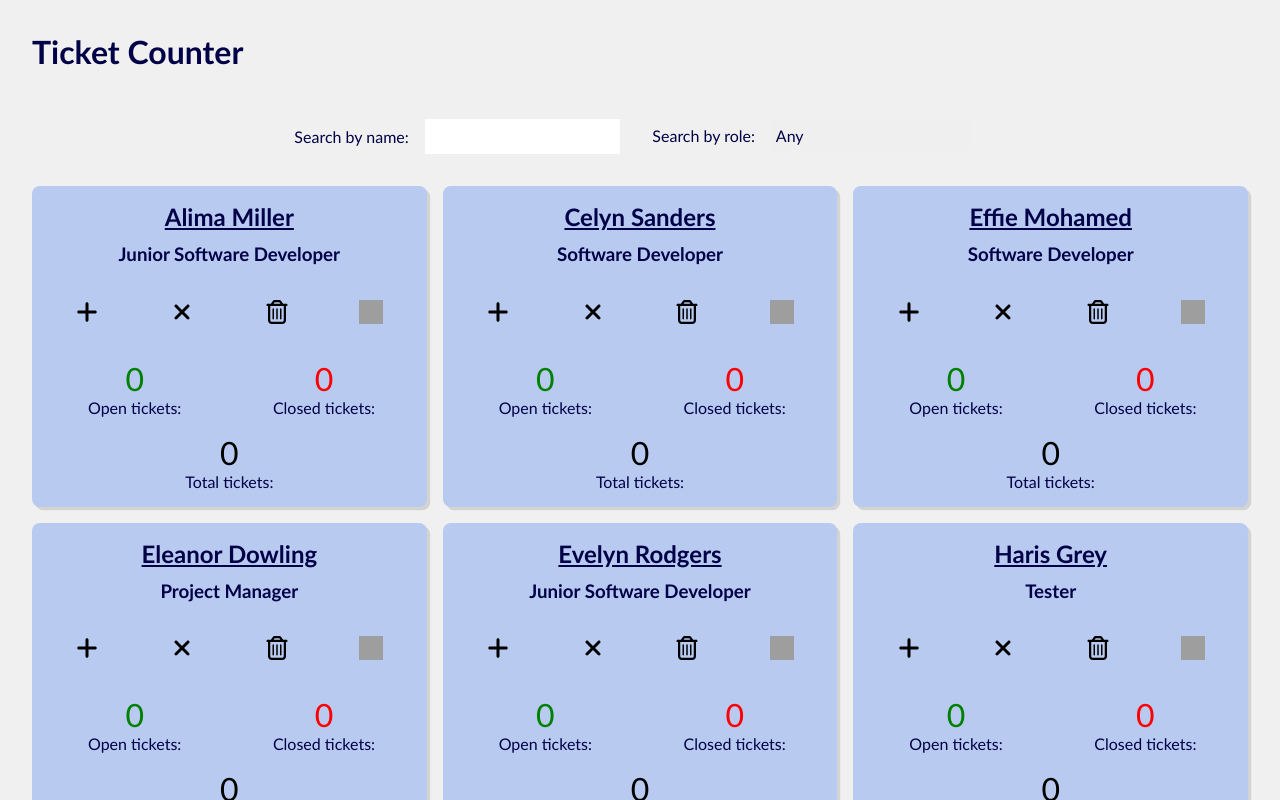
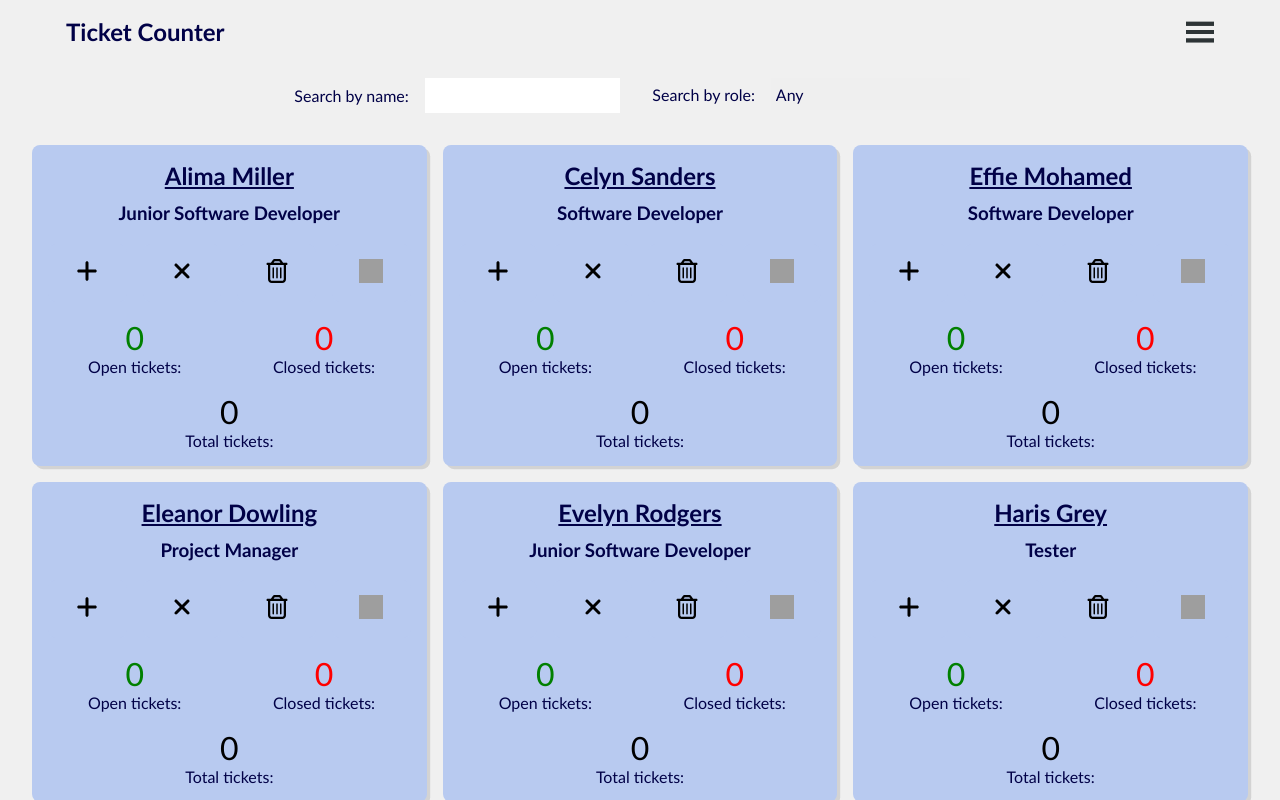
Before and after one commit to Divya-Manivannan1/ticketCounter, a React (Vite) app in the folder ticket-counter/: page / in a window 1280 px wide. Shown: the top 800 px of the page. Built offline with nearby package versions, Linux system fonts and the light colour scheme; grey boxes are pictures that could not be loaded.

Commit message:
added nav bar

```diff
--- a/ticket-counter/src/App.tsx
+++ b/ticket-counter/src/App.tsx
@@ -3,6 +3,7 @@ import "./App.scss";
 import { EmployeeTileContainer } from "./containers/EmployeeTileContainer/EmployeeTileContainer";
 import { BrowserRouter, Route, Routes } from "react-router-dom";
 import { EmployeeProfile } from "./containers/EmployeeProfile/EmployeeProfile";
+import Nav from "./components/Nav/Nav";
 
 function App() {
   const jobTitles: string[] = ["Any"];
@@ -15,7 +16,7 @@ function App() {
   return (
     <BrowserRouter>
       <div className="app">
-        <h1 className="app__heading">Ticket Counter</h1>
+        <Nav />
         <Routes>
           <Route
             path="/"
--- a/ticket-counter/src/components/Button/Button.scss
+++ b/ticket-counter/src/components/Button/Button.scss
@@ -1,4 +1,4 @@
-@use "../../assets/styles/variables.scss" as *;
+@use "../../assets/styles/_variables.scss" as *;
 
 .button {
   background-color: $accent-color;
--- a/ticket-counter/src/components/Counter/TicketCounter.scss
+++ b/ticket-counter/src/components/Counter/TicketCounter.scss
@@ -1,4 +1,4 @@
-@use "../../assets/styles/variables.scss" as *;
+@use "../../assets/styles/_variables.scss" as *;
 
 .ticket-counter {
   display: grid;
--- a/ticket-counter/src/components/EmployeeTile/EmployeeTile.scss
+++ b/ticket-counter/src/components/EmployeeTile/EmployeeTile.scss
@@ -1,4 +1,4 @@
-@use "../../assets/styles/variables.scss" as *;
+@use "../../assets/styles/_variables.scss" as *;
 
 .tile {
   background-color: $accent-color;
--- /dev/null
+++ b/ticket-counter/src/components/Nav/Nav.scss
@@ -0,0 +1,19 @@
+@use "../../assets/styles/_variables" as *;
+
+.nav {
+  display: flex;
+  justify-content: space-between;
+  align-items: center;
+  padding: 0 3.125rem;
+  color: $text-color;
+
+  .nav__item {
+    height: 1.875rem;
+  }
+}
+
+@media screen and (min-width: 768px) {
+  .nav {
+    grid-column: 1 / -1;
+  }
+}
--- /dev/null
+++ b/ticket-counter/src/components/Nav/Nav.tsx
@@ -0,0 +1,27 @@
+import { useState } from "react";
+import menu from "../../assets/images/menu-icon.png";
+import NavMenu from "../NavMenu/NavMenu";
+import "./Nav.scss";
+
+const Nav = () => {
+  const [showNav, setShowNav] = useState(false);
+
+  const toggleNav = () => {
+    setShowNav(!showNav);
+  };
+
+  return (
+    <nav className="nav">
+      {showNav && <NavMenu onClose={toggleNav} />}
+      <h1>Ticket Counter</h1>
+      <img
+        src={menu}
+        className="nav__item"
+        alt="menu icon"
+        onClick={toggleNav}
+      />
+    </nav>
+  );
+};
+
+export default Nav;
--- /dev/null
+++ b/ticket-counter/src/components/NavMenu/NavMenu.scss
@@ -0,0 +1,55 @@
+@use "../../assets/styles/_variables" as *;
+
+.nav-menu {
+  background-color: $background-color;
+  position: fixed;
+  top: 0;
+  left: 0;
+  right: 0;
+  bottom: 0;
+  z-index: 2;
+
+  .nav-menu__content {
+    opacity: 1;
+    background-color: $accent-color;
+    height: 100%;
+    display: flex;
+    flex-direction: column;
+    justify-content: center;
+    align-items: center;
+  }
+
+  .nav-menu__cross {
+    position: absolute;
+    top: 2rem;
+    right: 2rem;
+    height: 4rem;
+    aspect-ratio: 1;
+
+    &:hover {
+      cursor: pointer;
+    }
+  }
+
+  .nav-menu__item {
+    font-size: 1.875rem;
+    text-decoration: none;
+    color: $text-color;
+    padding: 1.25rem;
+  }
+}
+
+@media screen and (min-width: 768px) {
+  .nav-menu {
+    display: flex;
+    justify-content: center;
+    align-items: center;
+
+    .nav-menu__content {
+      position: relative;
+      width: 30%;
+      height: 80%;
+      border-radius: 1rem;
+    }
+  }
+}
--- /dev/null
+++ b/ticket-counter/src/components/NavMenu/NavMenu.tsx
@@ -0,0 +1,31 @@
+import { Link } from "react-router-dom";
+import blackCross from "../../assets/images/xmark-solid.svg";
+import "./NavMenu.scss";
+
+type NavMenuProps = {
+  onClose: () => void;
+};
+
+const NavMenu = ({ onClose }: NavMenuProps) => {
+  return (
+    <div className="nav-menu">
+      <div className="nav-menu__content">
+        <img
+          src={blackCross}
+          alt="Close menu"
+          className="nav-menu__cross"
+          onClick={onClose}
+        />
+        <Link to="/" className="nav-menu__item" onClick={onClose}>
+          Home
+        </Link>
+
+        <Link to="/counter" className="nav-menu__item" onClick={onClose}>
+          Counters
+        </Link>
+      </div>
+    </div>
+  );
+};
+
+export default NavMenu;
--- a/ticket-counter/src/containers/EmployeeProfile/EmployeeProfile.scss
+++ b/ticket-counter/src/containers/EmployeeProfile/EmployeeProfile.scss
@@ -1,4 +1,4 @@
-@use "../../assets/styles/variables.scss" as *;
+@use "../../assets/styles/_variables.scss" as *;
 
 .profile {
   background-color: $accent-color;
--- a/ticket-counter/tsconfig.node.json
+++ b/ticket-counter/tsconfig.node.json
@@ -4,8 +4,7 @@
     "skipLibCheck": true,
     "module": "ESNext",
     "moduleResolution": "bundler",
-    "allowSyntheticDefaultImports": true,
-    "strict": true
+    "allowSyntheticDefaultImports": true
   },
   "include": ["vite.config.ts"]
 }
```
Also changed, not shown: ticket-counter/src/assets/images/menu-icon.png (added), ticket-counter/src/assets/styles/_variables.scss (renamed from ticket-counter/src/assets/styles/variables.scss).
